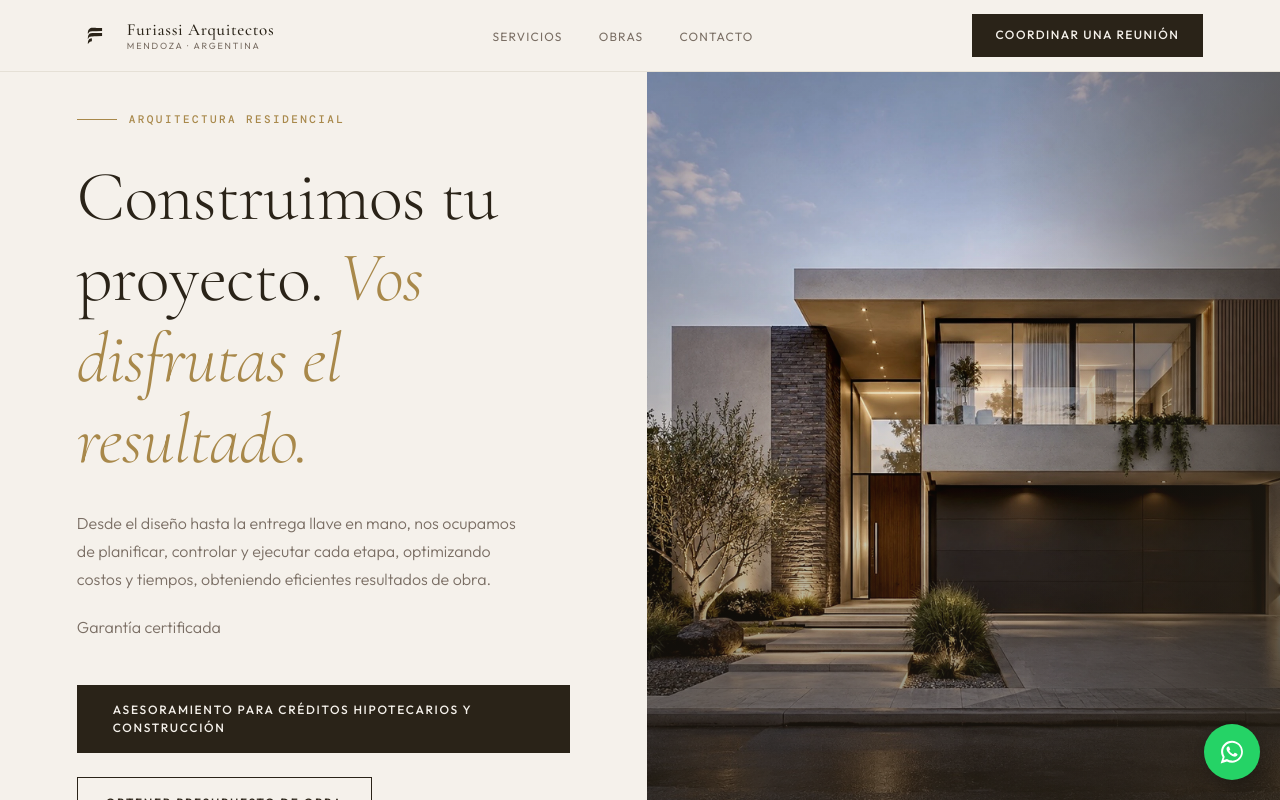
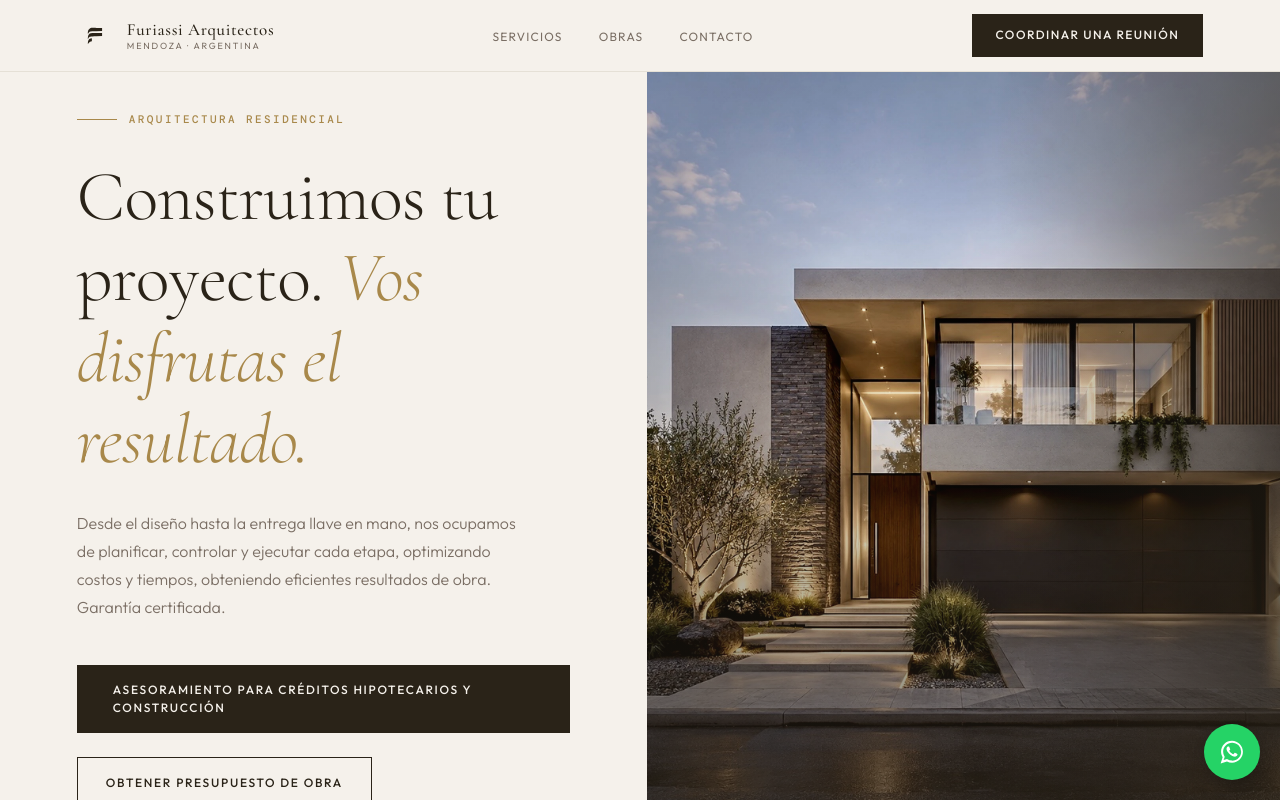
Before and after one commit to FacuEspi04/furiassi_arq, a Next.js app: page / in a window 1280 px wide. Shown: the top 800 px of the page. Built offline with nearby package versions, Linux system fonts and the light colour scheme.

Commit message:
cambio hero

```diff
--- a/src/components/marketing/Hero.tsx
+++ b/src/components/marketing/Hero.tsx
@@ -18,9 +18,8 @@ export function Hero() {
         </h1>
 
         <p className="hero-sub">
-          Desde el diseño hasta la entrega llave en mano, nos ocupamos de planificar, controlar y ejecutar cada etapa, optimizando costos y tiempos, obteniendo eficientes resultados de obra.
+          Desde el diseño hasta la entrega llave en mano, nos ocupamos de planificar, controlar y ejecutar cada etapa, optimizando costos y tiempos, obteniendo eficientes resultados de obra. Garantía certificada.
         </p>
-        <p className="hero-sub hero-sub--supporting">Garantía certificada</p>
 
         <PrimaryLinkButton
           href={buildWhatsappUrl("heroCreditos")}
```
